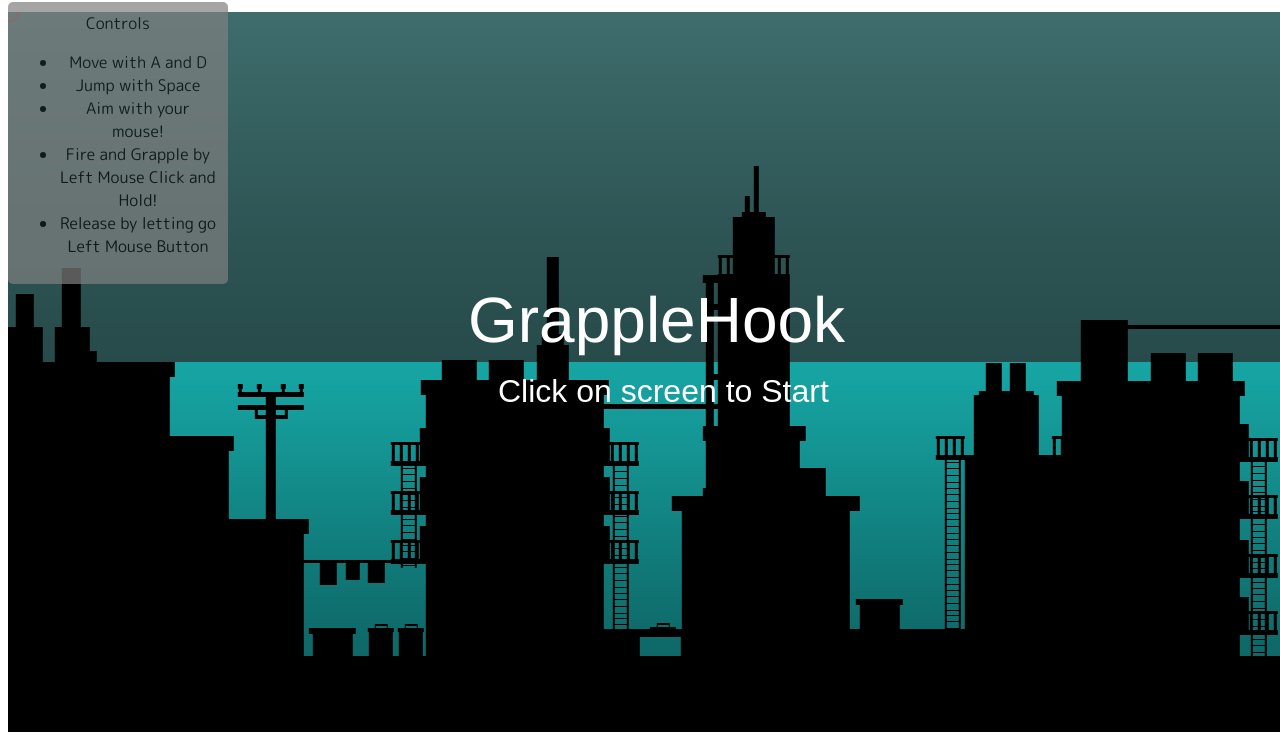
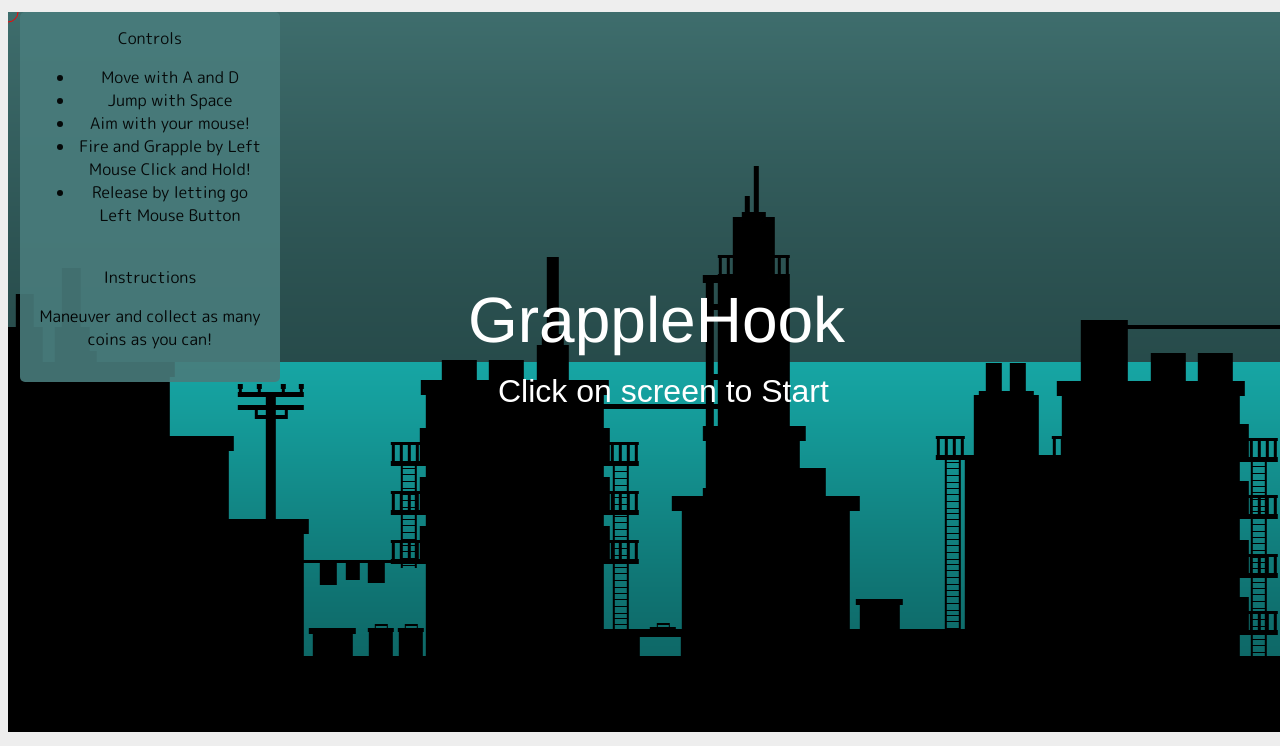
Before and after one commit to SackofCodetatoes/grapplehook, a website: page index.html in a window 1280 px wide. Shown: the part 78-824 px from the top of the page. Drawn offline with Linux system fonts and the light colour scheme.

Commit message:
Style instructions/controls div

```diff
--- a/index.html
+++ b/index.html
@@ -19,6 +19,9 @@
     <li>Fire and Grapple by Left Mouse Click and Hold!</li>
     <li>Release by letting go Left Mouse Button</li>
   </ul>
+  <br>
+  <labe>Instructions</label>
+    <p>Maneuver and collect as many coins as you can!</p>
 </div>
 <canvas id="game-canvas" width='1280' height='720'></canvas>
 <div class='text'>
--- a/style/style.css
+++ b/style/style.css
@@ -1,18 +1,24 @@
+body {
+  background: #eee;
+}
+
 #game-canvas:hover {
   cursor: none;
-  /* display: inline; */
+  border-radius: 5px;
+
 }
 
 .controls-div, .description {
-  padding: 10px;
+  padding: 15px;
   border-radius: 5px;
-  width: 200px;
+  width: 230px;
   position: absolute;
-  top: 80px;
+  left: 20px;
+  top: 90px;
   /* right: ; */
-  opacity: 0.7;
+  opacity: 0.9;
   /* background: white; */
-  background: gray;
+  background:#497C7C;
   /* display: inline; */
 }
 
```
